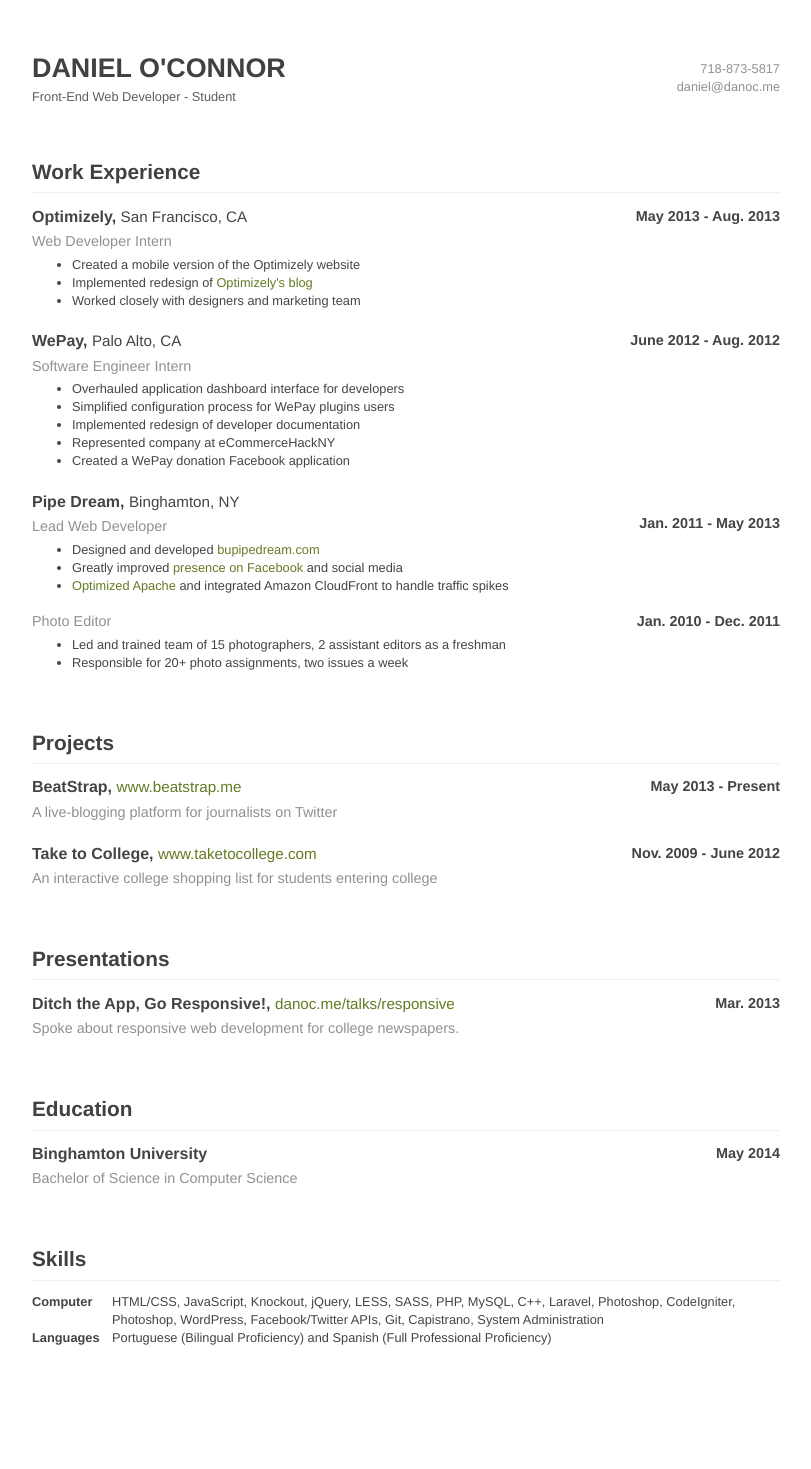
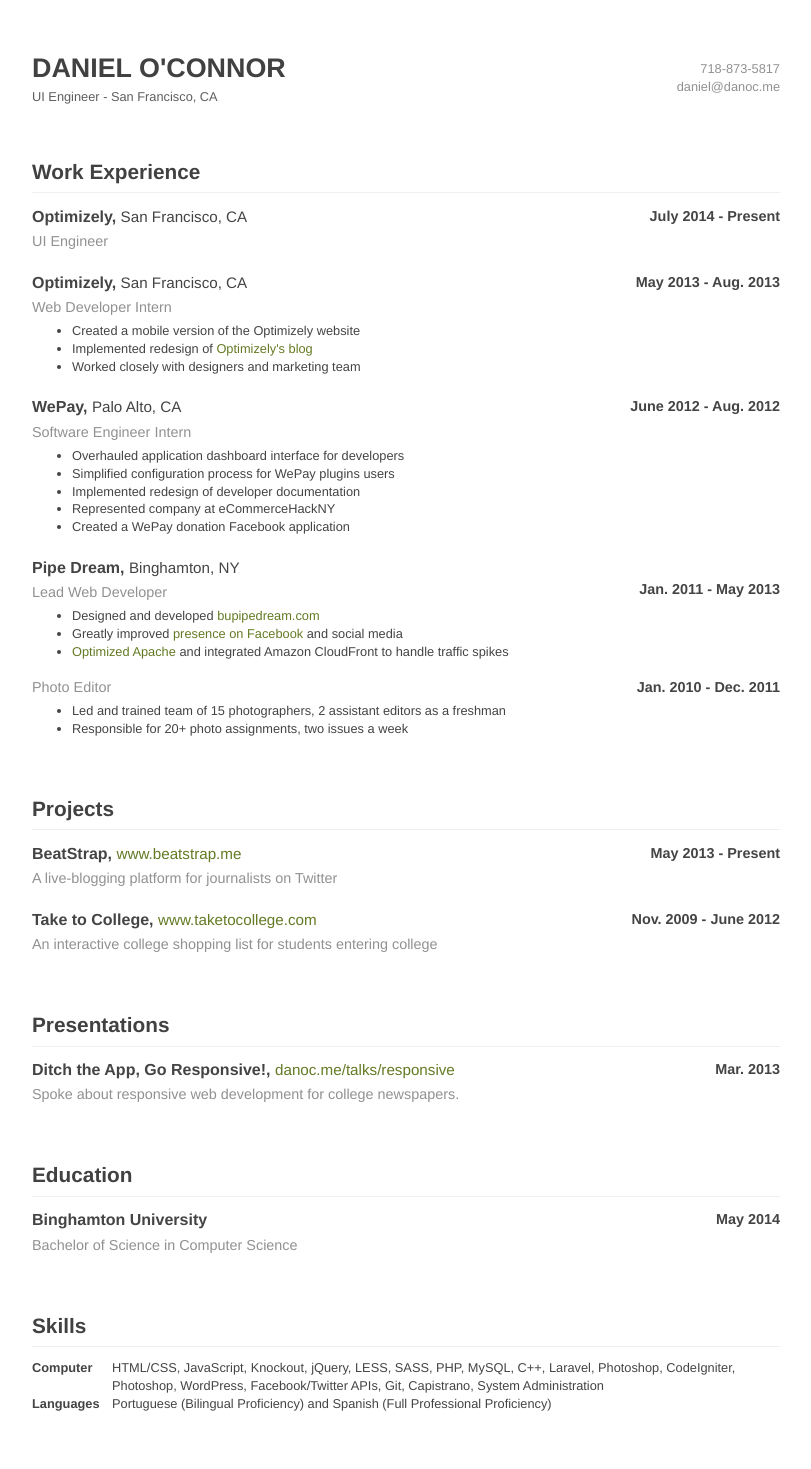
Before and after one commit to danoc/danoc, a Jekyll site: the page resume/index.html, which Jekyll copies as it is, in a window 1280 px wide. Shown: the whole page, without its empty margins (234-1045 px from the left). Built offline with Jekyll 4.4.1, drawn with Linux system fonts in a browser that asks for light colours; nearby versions of some CDN libraries; Markdown is read by kramdown in place of the engine named in the settings; before the commit the page ends 1403 px from its top, so only the background shows below that.

Commit message:
Updated to include Optimizely full-time job

```diff
--- a/index.html
+++ b/index.html
@@ -51,7 +51,7 @@
 				<h3 class="section-list-title">
 					<a href="https://www.optimizely.com/">Optimizely</a>
 				</h3>
-				<p>I interned as a front-end developer at Optimizely this past summer where I developed a mobile version of their website.</p>
+				<p>I developed Optimizely's mobile website as a summer intern in 2013 and returned after graduation as a full-time UI Engineer on the design team.</p>
 			</article>
 
 			<article class="post">
@@ -164,7 +164,7 @@
 		<ul class="footer-links">
 			<li><a href="mailto:daniel@danoc.me">daniel@danoc.me</a></li>
 			<li><a href="https://www.facebook.com/danoc.me" target="_blank">Facebook</a></li>
-			<li><a href="https://twitter.com/itsdanoc" target="_blank">Twitter</a></li>
+			<li><a href="https://twitter.com/_danoc" target="_blank">Twitter</a></li>
 			<li><a href="http://dribbble.com/danoc" target="_blank">Dribbble</a></li>
 		</ul>
 	</footer>
--- a/resume/index.html
+++ b/resume/index.html
@@ -30,7 +30,7 @@
 				<h1 class="resume-title">
 					<a href="http://danoc.me/" title="Daniel O'Connor">Daniel O'Connor</a>
 				</h1>
-				<p class="resume-description">Front-End Web Developer - Student</p>
+				<p class="resume-description">UI Engineer - San Francisco, CA</p>
 			</div>
 			<div class="resume-contact">
 				718-873-5817<br />daniel@danoc.me
@@ -39,6 +39,11 @@
 
 		<section id="education" class="section">
 			<h2 class="section-title">Work Experience</h2>
+			<article class="section-item">
+				<aside class="section-item-date">July 2014 - Present</aside>
+				<h3 class="section-item-title">Optimizely, <span class="section-item-location">San Francisco, CA</span></h3>
+				<p class="section-item-position">UI Engineer</p>
+			</article>
 			<article class="section-item">
 				<aside class="section-item-date">May 2013 - Aug. 2013</aside>
 				<h3 class="section-item-title">Optimizely, <span class="section-item-location">San Francisco, CA</span></h3>
```
Also changed, not shown: other parts of index.html (+1 -1 lines).
